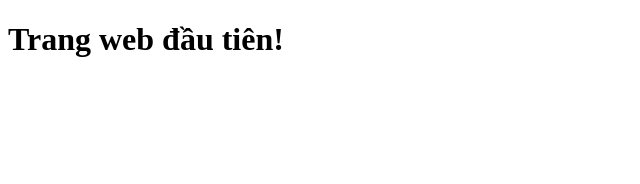
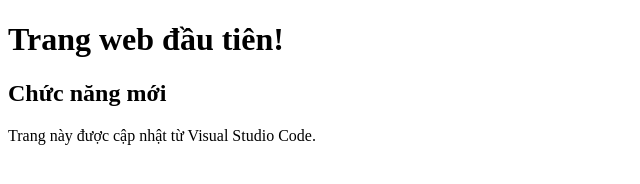
Before and after one commit to huyentrang05/hello-git, a plain HTML site: page index.html in a window 1280 px wide. Shown: the whole page, without its empty margins (0-640 px from the left). Drawn offline with Linux system fonts and the light colour scheme.

Commit message:
Update index.html: add new content

```diff
--- a/index.html
+++ b/index.html
@@ -7,3 +7,5 @@
     <h1>Trang web đầu tiên!</h1>
 </body>
 </html>
+<h2>Chức năng mới</h2>
+<p>Trang này được cập nhật từ Visual Studio Code.</p>
```
